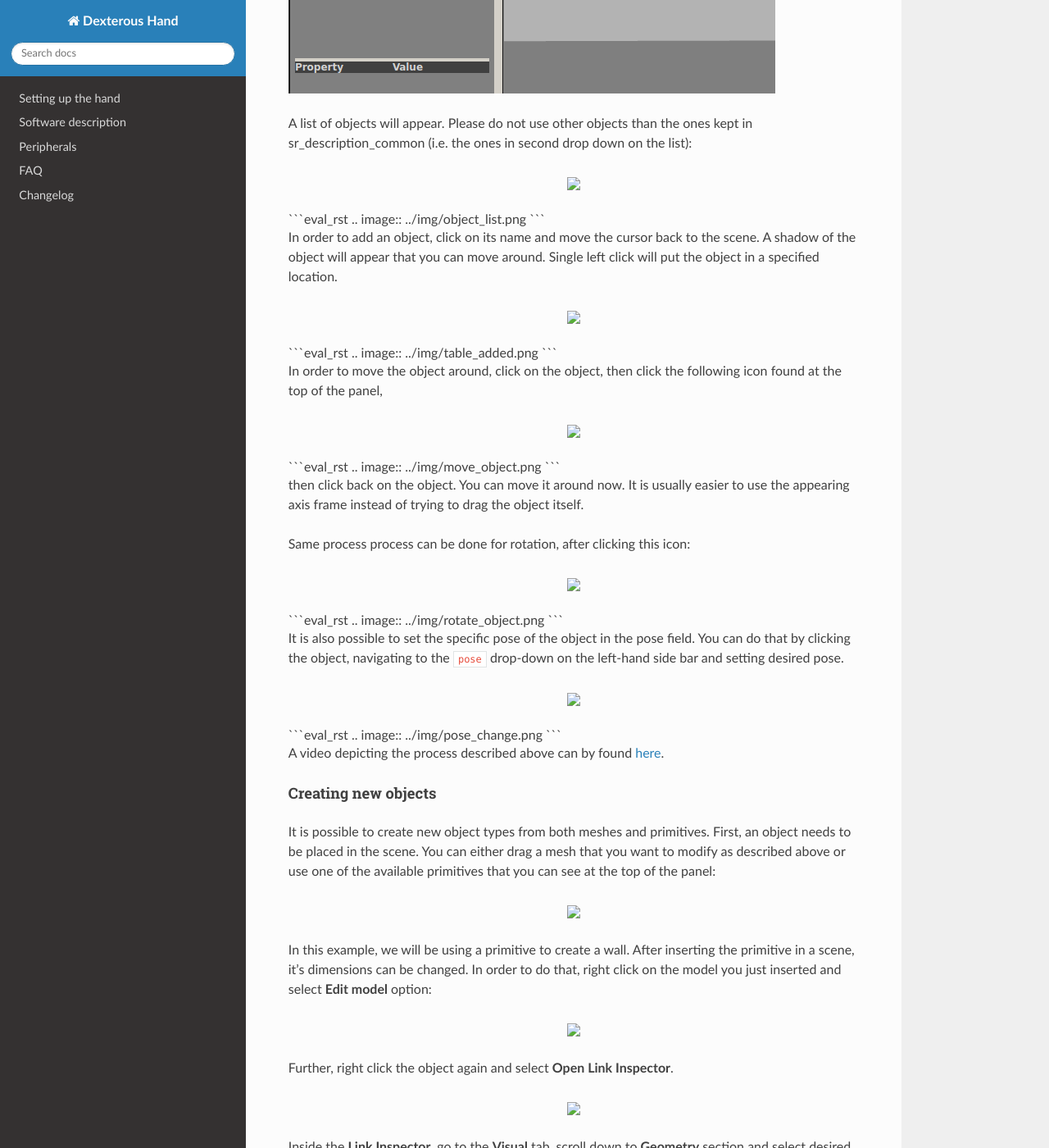
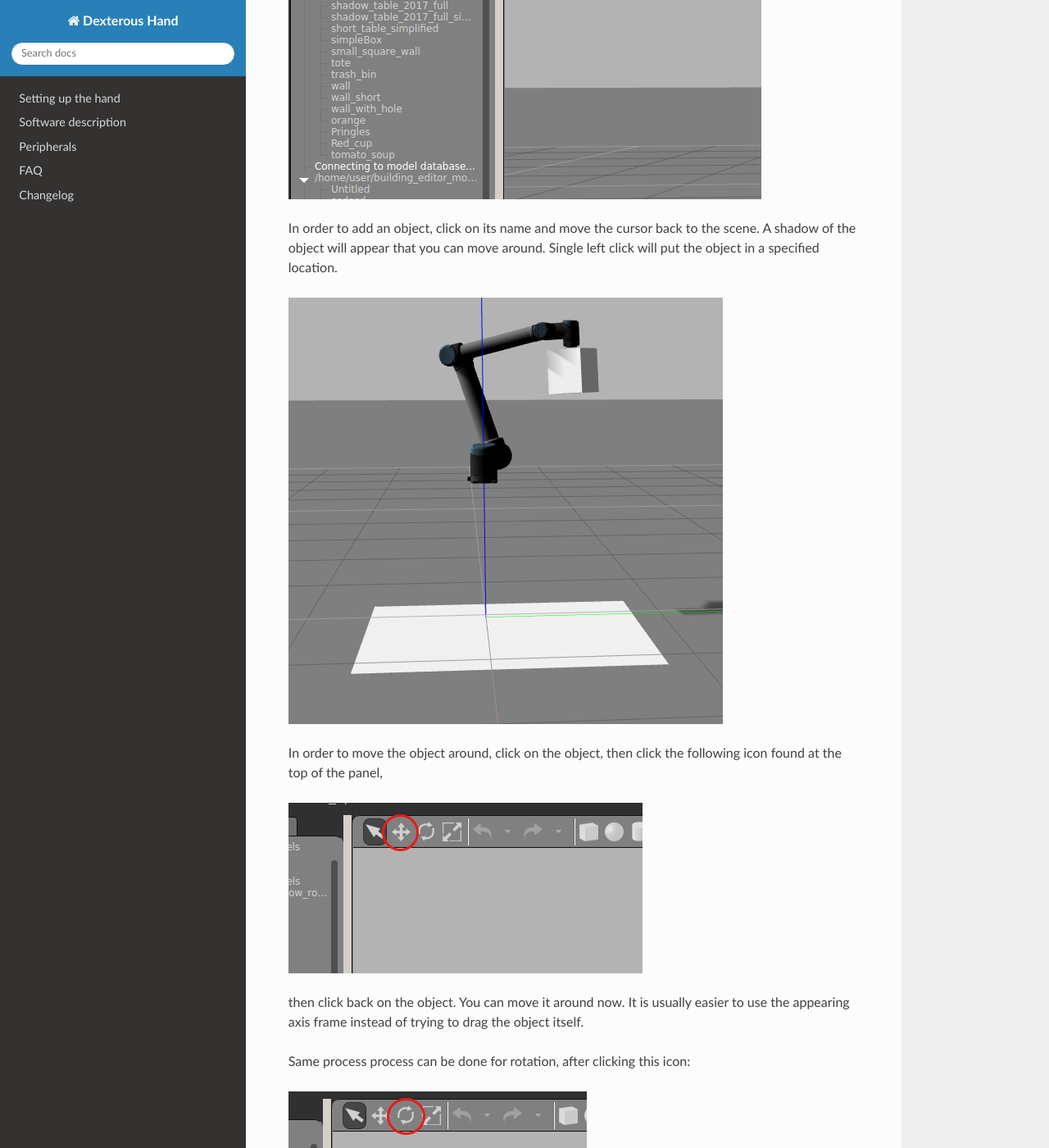
Before and after one commit to shadow-robot/sr_dexterous_hand_documentation, a Sphinx documentation site: the page built from docs/user_guide/2_software_description.md, in a window 1280 px wide and 1400 px high, scrolled down 31508 px. Shown: the whole window at 82% size. Built offline with Sphinx 7.4.7 and the Read the Docs theme 2.0.0, drawn with Linux system fonts in a browser that asks for light colours.

Commit message:
Update 2_software_description.md

````diff
--- a/docs/user_guide/2_software_description.md
+++ b/docs/user_guide/2_software_description.md
@@ -1060,10 +1060,6 @@ This will open Gazebo and Rviz with a robot in place:
 ```eval_rst
 .. image:: ../img/empty_world.png
 ```
-<p align="center">
-  <img src="../_images/empty_world.png" width="400"/>
-</p>
-
 In most cases, when one of Shadow's robot tables is used, the above command will suffice. However, the launch file can be run with multiple arguments. Arguments available for the launch file:
 * **start_home** - if set to `true`, robot will start in a predefined home pose. Default value: `true`
 * **scene** - if set to `true`, a scene from world file defined by the world argument will be generated. Default value: `false`
@@ -1080,37 +1076,24 @@ roslaunch sr_world_generator create_world_template.launch start_home:=false init
 
 In order to add existing object to the world, navigate to the left hand side bar in Gazebo and click on the **Insert** tab:
 
-<p align="center">
-  <img src="../img/insert_object.png" width="400"/>
-</p>
-
 ```eval_rst
 .. image:: ../img/insert_object.png
 ```
 
 A list of objects will appear. Please do not use other objects than the ones kept in sr_description_common (i.e. the ones in second drop down on the list):
 
-<p align="center">
-  <img src="../img/object_list.png" width="400"/>
-</p>
 ```eval_rst
 .. image:: ../img/object_list.png
 ```
 
 In order to add an object, click on its name and move the cursor back to the scene. A shadow of the object will appear that you can move around. Single left click will put the object in a specified location.
 
-<p align="center">
-  <img src="../img/table_added.png" width="400"/>
-</p>
 ```eval_rst
 .. image:: ../img/table_added.png
 ```
 
 In order to move the object around, click on the object, then click the following icon found at the top of the panel,
 
-<p align="center">
-  <img src="../img/move_object.png" width="400"/>
-</p>
 ```eval_rst
 .. image:: ../img/move_object.png
 ```
@@ -1119,18 +1102,12 @@ then click back on the object. You can move it around now. It is usually easier
 
 Same process process can be done for rotation, after clicking this icon:
 
-<p align="center">
-  <img src="../img/rotate_object.png" width="400"/>
-</p>
 ```eval_rst
 .. image:: ../img/rotate_object.png
 ```
 
 It is also possible to set the specific pose of the object in the pose field. You can do that by clicking the object, navigating to the `pose` drop-down on the left-hand side bar and setting desired pose.
 
-<p align="center">
-  <img src="../img/pose_change.png" width="400"/>
-</p>
 ```eval_rst
 .. image:: ../img/pose_change.png
 ```
@@ -1141,33 +1118,33 @@ A video depicting the process described above can by found [here](https://drive.
 
 It is possible to create new object types from both meshes and primitives. First, an object needs to be placed in the scene. You can either drag a mesh that you want to modify as described above or use one of the available primitives that you can see at the top of the panel:
 
-<p align="center">
-  <img src="../img/primitives.png" width="400"/>
-</p>
+```eval_rst
+.. image:: ../img/primitives.png
+```
 
 In this example, we will be using a primitive to create a wall. After inserting the primitive in a scene, it's dimensions can be changed. In order to do that, right click on the model you just inserted and select **Edit model** option:
 
-<p align="center">
-  <img src="../img/edit_model.png" width="400"/>
-</p>
+```eval_rst
+.. image:: ../img/edit_model.png
+```
 
 Further, right click the object again and select **Open Link Inspector**.
 
-<p align="center">
-  <img src="../img/link_inspector.png" width="400"/>
-</p>
+```eval_rst
+.. image:: ../img/link_inspector.png
+```
 
 Inside the **Link Inspector**, go to the **Visual** tab, scroll down to **Geometry** section and select desired dimensions. Further, go to **Collision** tab and do the same. Finally, click OK to confirm the changes. In the below example, a 1x1x1m square was reduced to a thin wall:
 
-<p align="center">
-  <img src="../img/modified_model.png" width="400"/>
-</p>
+```eval_rst
+.. image:: ../img/modified_model.png
+```
 
 Next step is to save the model. Go to **File → Save as**. A pop-up window will show:
 
-<p align="center">
-  <img src="../img/save_model.png" width="400"/>
-</p>
+```eval_rst
+.. image:: ../img/save_model.png
+```
 
 For model name, DO NOT use numbers. Other than that, any name would suffice, provided it does not already exist in the models folder. In order to save the model in a proper location, use the **Browse** button and navigate to `models` folder in `sr_description_common` package (should be either `/home/user/projects/shadow_robot/base_deps/src/common_resources/sr_description_common/models` or `/home/user/projects/shadow_robot/base/src/common_resources/sr_description_common/models` directory). When you are ready, use the **Save** button to finish. Your model has now been saved. Go to **File → Exit Model Editor** to close the model editor. Now you can move and rotate the object as discussed in the section above.
 
@@ -1199,9 +1176,9 @@ roslaunch sr_world_generator create_world_template.launch scene:=true world:=pat
 
 where **path_to_world** is the full path to the world file that just has been generated. When Rviz starts, on the left hand side, navigate to the **Scene Objects** tab
 
-<p align="center">
-  <img src="../img/create_scene.png" width="400"/>
-</p>
+```eval_rst
+.. image:: ../img/create_scene.png
+```
 
 and click **Export As Text**. A pop-up window will appear asking for a name and path for the file. It is recommended that the file is saved in the sr_description_common package, scenes folder and it's name is the same as the corresponding world file.
 
@@ -1211,9 +1188,9 @@ A video depicting the process described above can by found [here](https://drive.
 
 A GUI has been implemented to help with the above operations.
 
-<p align="center">
-  <img src="../img/world_generator_gui.png" width="400"/>
-</p>
+```eval_rst
+.. image:: ../img/world_generator_gui.png
+```
 
  In order to start it, make sure no Gazebo sessions are up and run:
 
````
